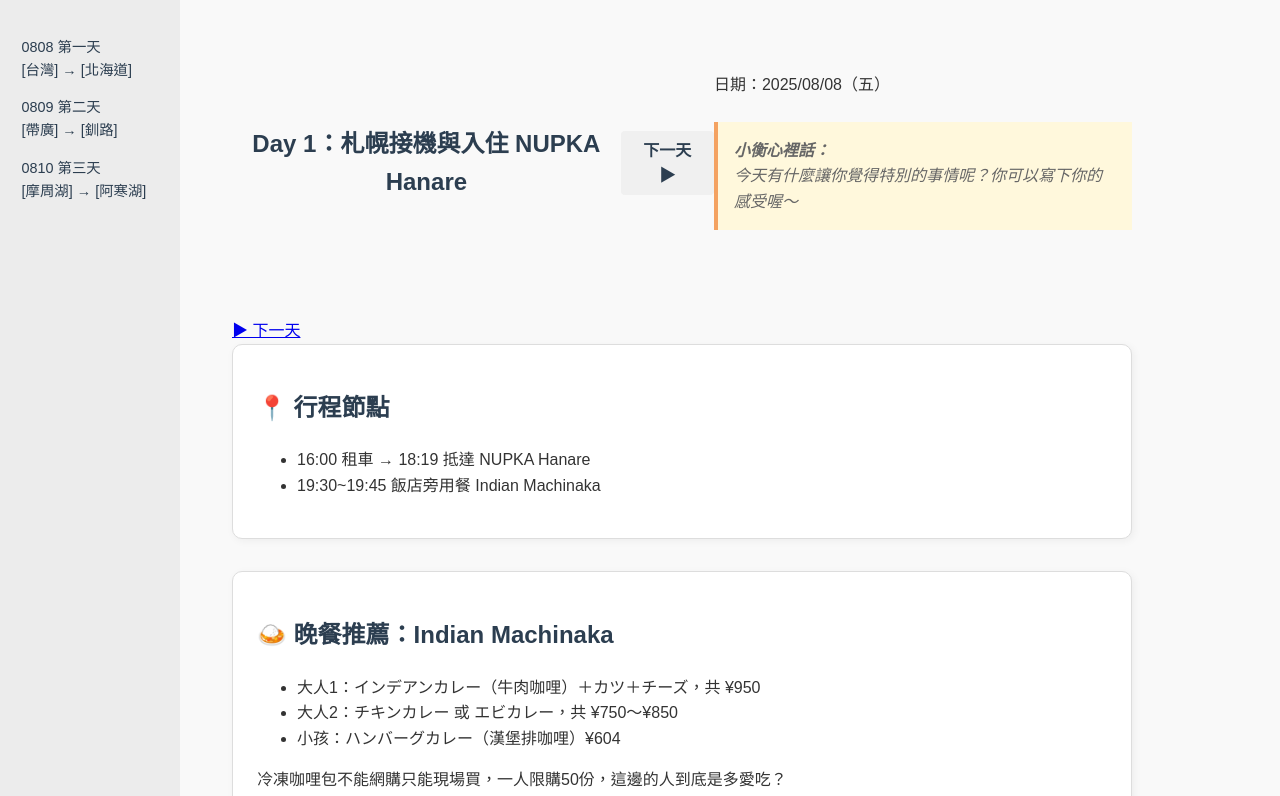
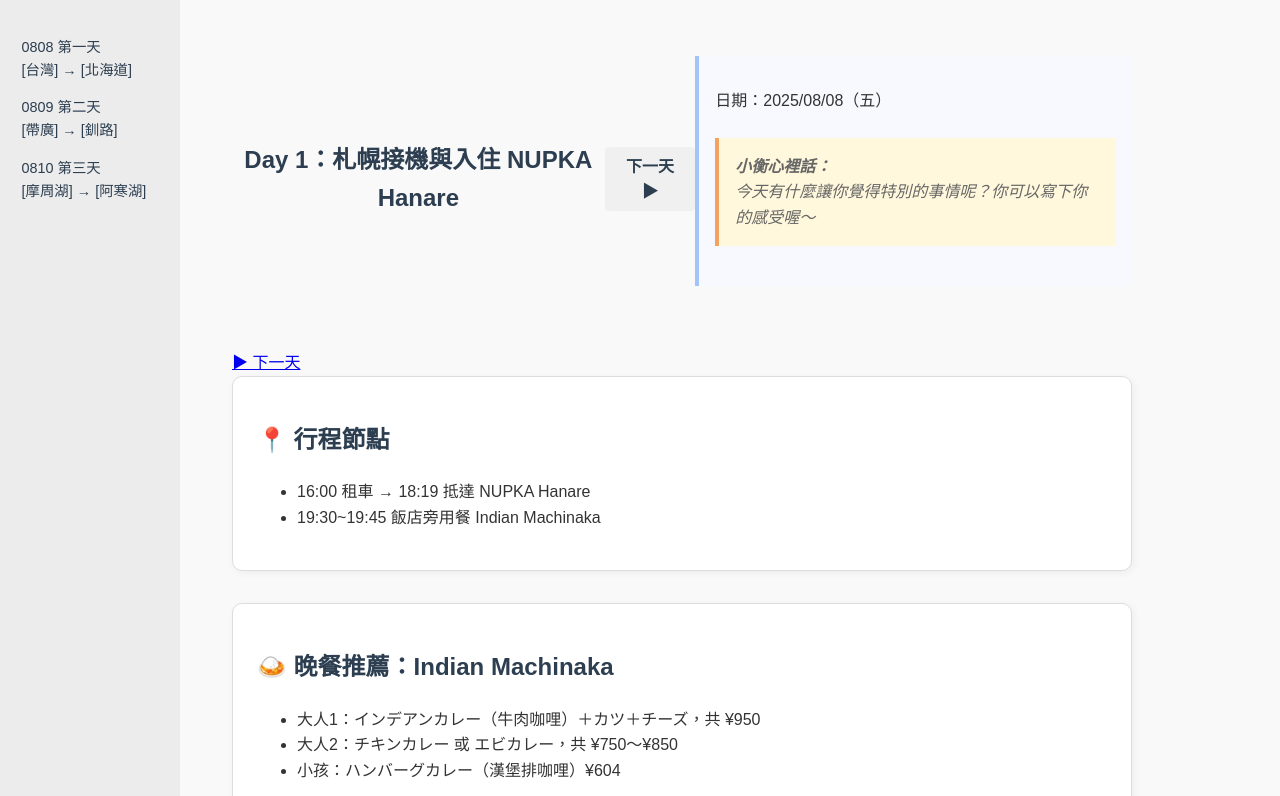
Before and after one commit to LeeDante/hokkaido-trip, a plain HTML site: page index.html in a window 1280 px wide. Shown: the top 796 px of the page. Drawn offline with Linux system fonts and the light colour scheme.

Commit message:
Add files via upload

```diff
--- a/css/style.css
+++ b/css/style.css
@@ -117,3 +117,13 @@ section:has(#canvas) {
 .back-to-top a:hover {
     background-color: #ddd;
 }
+
+.day-header-info {
+    display: block;
+    text-align: left;
+    margin-top: 1em;
+    margin-bottom: 2em;
+    padding: 1em;
+    background-color: #f8f8ff;
+    border-left: 4px solid #a1c4fd;
+}
```
